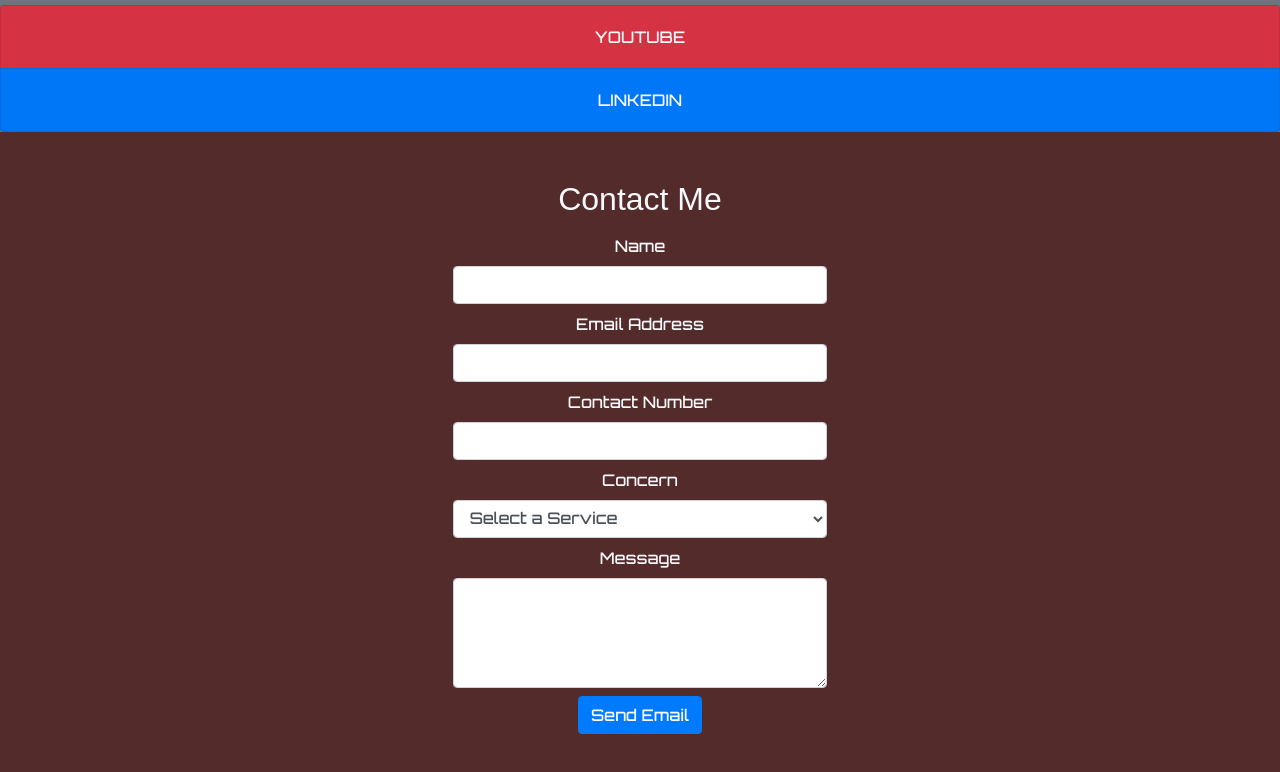
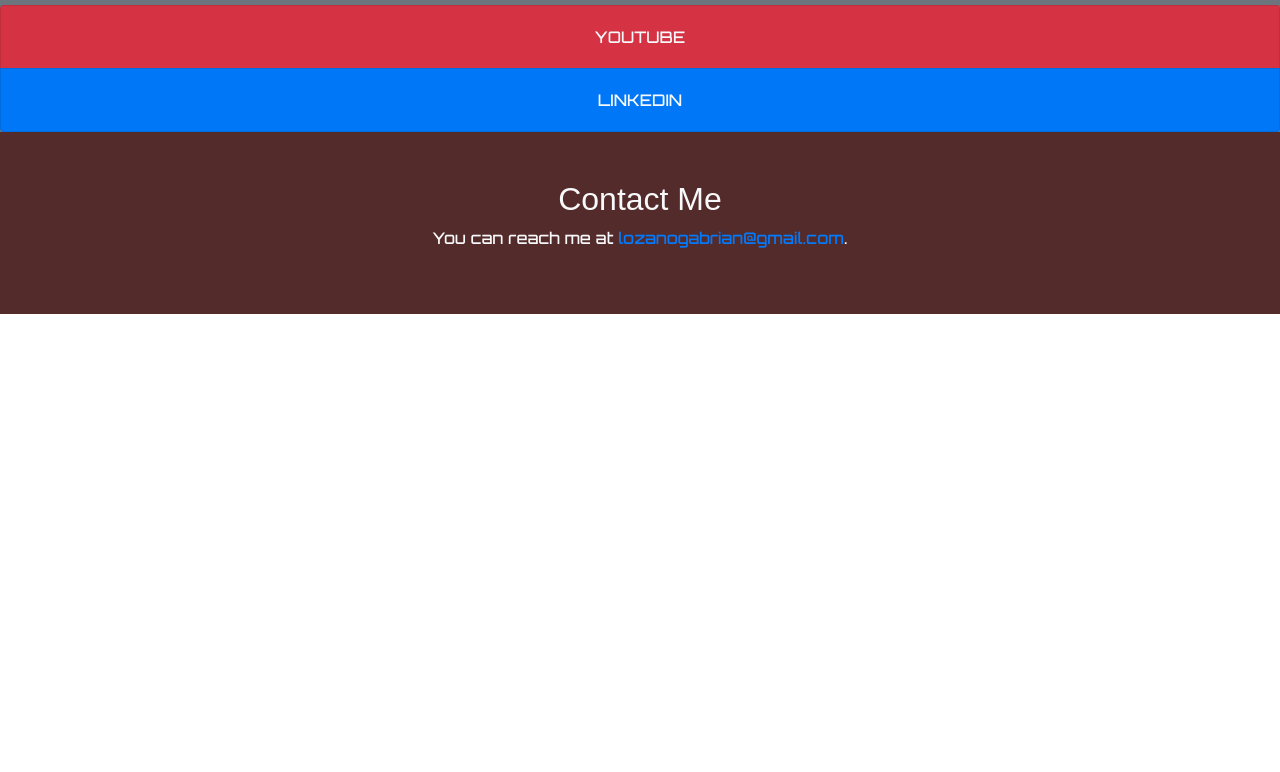
Before and after one commit to GabrianCodes/webportfolio, a plain HTML site: page index.html in a window 1280 px wide. Shown: the part 1372-2144 px from the top of the page. After the commit the page ends 1686 px from the top, so only its background shows below. Drawn offline with nearby package versions, Linux system fonts and the light colour scheme; a web font is replaced by a local one.

Commit message:
simplified contact

```diff
--- a/index.html
+++ b/index.html
@@ -184,61 +184,7 @@
     <!-- Contact -->
     <div id="contact" class="container-fluid text-light p-5 orbitron">
       <h2 class="text-center gemunu">Contact Me</h2>
-      <!-- Form -->
-      <div class="row mt-3 d-flex justify-content-center text-center">
-        <div class="col-12 col-sm-12 col-md-8 col-xl-4">
-          <form id="form-col">
-            <div class="form-group mb-2">
-                <label for="name" class="form-label">Name</label>
-                  <input type="text" class="form-control" id="name" name="name" required>
-              </div>
-              <div class="form-group mb-2">
-                  <label for="email" class="form-label">Email Address</label>
-                  <input type="email" class="form-control" id="email" name="email" required>
-              </div>
-              <div class="form-group mb-2">
-                  <label for="contactNumber" class="form-label">Contact Number</label>
-                  <input type="number" class="form-control" id="contactnumber" name="contactnumber" required>
-              </div>
-              <div class="form-group mb-2">
-                  <label for="concern" class="form-label">Concern</label> <br>
-                  <select class="form-control" id="concern" name="concern" required>
-                    <option value="" disabled selected>Select a Service</option>
-                    <option value="quotation">Graphics Design</option>
-                    <option value="appointment">Content Creation</option>
-                    <option value="follow-up">Full Stack Web Development</option>
-                  </select>
-              </div>
-               <div class="form-group mb-2">
-                  <label for="message" class="form-label">Message</label>
-                  <textarea class="form-control" id="message" name="message" rows="4" required></textarea>
-              </div>
-              <div>
-              <button type="button" class="btn btn-primary" data-toggle="modal" data-target="#modelDiv">Send Email</button>
-
-              <!-- Modal -->
-              <div class="modal fade" id="modelDiv" tabindex="-1" aria-labelledby="exampleModalLabel" aria-hidden="true">
-                <div class="modal-dialog">
-                  <div class="modal-content">
-                    <div class="modal-header">
-                      <h5 class="modal-title text-dark" id="exampleModalLabel">Thank you for contacting us</h5>
-                      <button type="button" class="close" data-dismiss="modal" aria-label="Close">
-                        <span aria-hidden="true">&times;</span>
-                      </button>
-                    </div>
-                    <div class="modal-body text-dark">
-                      Message Successfully Sent
-                    </div>
-                    <div class="modal-footer">
-                      <button type="button" class="btn btn-secondary" data-dismiss="modal">Close</button>
-                    </div>
-                  </div>
-                </div>
-              </div>
-            </div>
-          </form>
-        </div>
-      </div>
+      <p class="text-center">You can reach me at <a href="mailto:lozanogabrian@gmail.com">lozanogabrian@gmail.com</a>.</p>
     </div>
 
 
```
